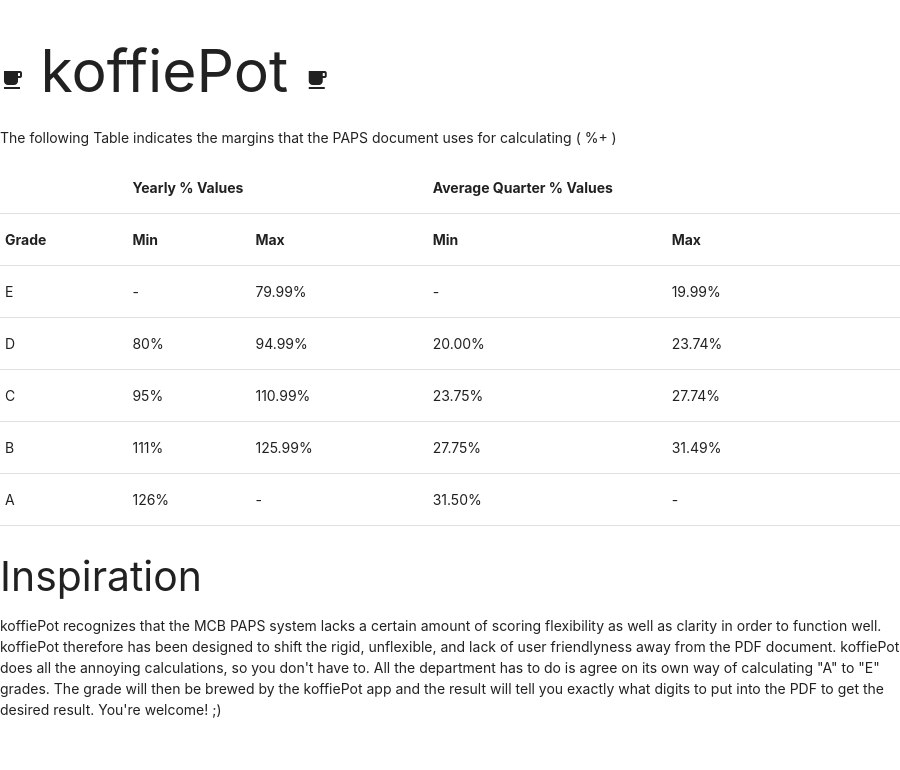
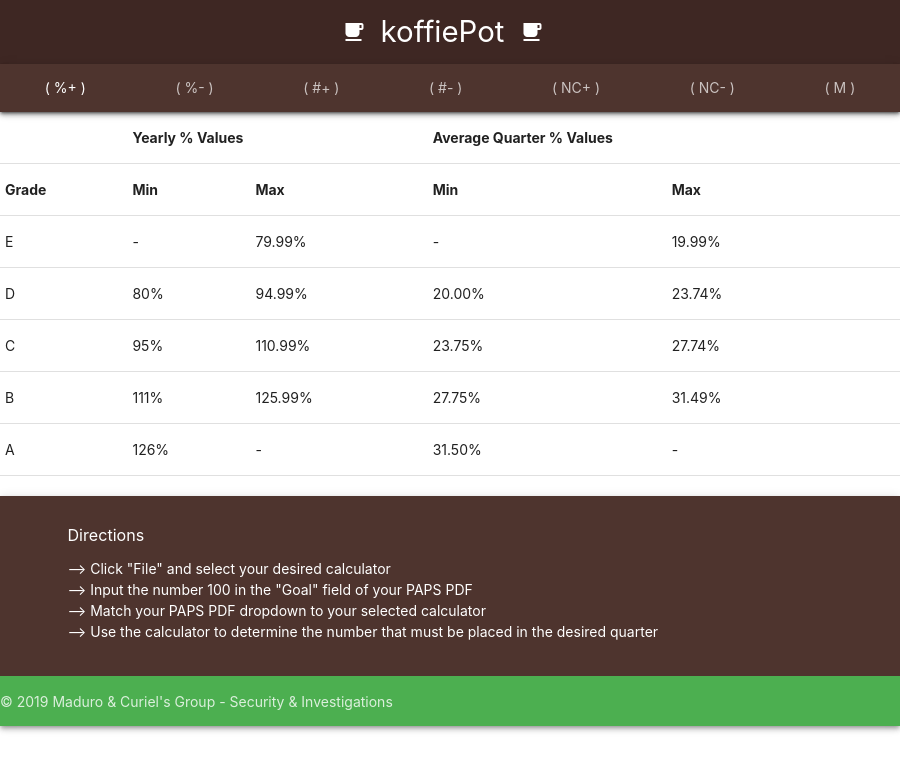
Before and after one commit to Guenton/koffiepot, an Electron app: page views/koffiePot.html in a window 900 px wide. Drawn offline with nearby package versions, Linux system fonts and the light colour scheme.

Commit message:
coffee theemed the application and added coffee pot icon

```diff
--- a/js/percentPlusBrewer.js
+++ b/js/percentPlusBrewer.js
@@ -72,7 +72,7 @@
 // Refresh data in result circle
 const circlePopulator = () => {
   docCircle.innerHTML = "";
-  docCircle.innerHTML = calculatedGrade;
+  docCircle.innerHTML = calculatedGrade.toFixed(2);
 }
 // Quarter change handler
 const displayAdjust = () => {
--- a/views/koffiePot.html
+++ b/views/koffiePot.html
@@ -6,9 +6,29 @@
   <link rel="stylesheet" href="../node_modules/materialize-css/dist/css/materialize.min.css">
 </head>
 <body>
-  <h1><i class="material-icons">local_cafe</i> koffiePot <i class="material-icons">local_cafe</i></h1>
-  <p>The following Table indicates the margins that the PAPS document uses for calculating ( %+ )</p>
-  <table style="width:100%">
+
+  <header>
+  <nav class="nav-extended">
+    <div class="nav-wrapper brown darken-4 z-depth-2">
+      <div class="brand-logo center"><i class="material-icons left">local_cafe</i> koffiePot <i class="material-icons right">local_cafe</i></div>
+    </div>
+    <div class="nav-content brown darken-3 z-depth-2">
+      <ul class="tabs tabs-transparent">
+        <li class="tab"><a class="active" href="#percentPlus">( %+ )</a></li>
+        <li class="tab"><a href="#">( %- )</a></li>
+        <li class="tab disabled"><a href="#">( #+ )</a></li>
+        <li class="tab disabled"><a href="#">( #- )</a></li>
+        <li class="tab disabled"><a href="#">( NC+ )</a></li>
+        <li class="tab disabled"><a href="#">( NC- )</a></li>
+        <li class="tab disabled"><a href="#">( M )</a></li>
+      </ul>
+    </div>
+  </nav>
+  </header>
+
+  <main>
+  <div class="row">
+    <table class="highlight">
       <tr>
         <th></th>
         <th colspan="2">Yearly % Values</th>
@@ -49,15 +69,29 @@
         <td>31.50%</td><td>-</td>
       </tr>
     </table>
+  </div>
+  </main>
 
-  <h3>Inspiration</h3>
-  <p>
-    koffiePot recognizes that the MCB PAPS system lacks a certain amount of scoring flexibility as well as clarity in order to function well.
-    koffiePot therefore has been designed to shift the rigid, unflexible, and lack of user friendlyness away from the PDF document.
-    koffiePot does all the annoying calculations, so you don't have to. All the department has to do is agree on its own way of calculating "A" to "E" grades.
-    The grade will then be brewed by the koffiePot app and the result will tell you exactly what digits to put into the PDF to get the desired result.
-    You're welcome! ;)
-  </p>
+  <footer class="page-footer brown darken-3 z-depth-2">
+    <div class="container">
+      <div class="row">
+        <h6>Directions</h6>
+        <ul>
+          <li>--> Click "File" and select your desired calculator</li>
+          <li>--> Input the number 100 in the "Goal" field of your PAPS PDF</li>
+          <li>--> Match your PAPS PDF dropdown to your selected calculator</li>
+          <li>--> Use the calculator to determine the number that must be placed in the desired quarter</li>
+        </ul>
+      </div>
+    </div>
+    <div class="footer-copyright green">
+      © 2019 Maduro & Curiel's Group - Security & Investigations
+    </div>
+  </footer>
+
+
+
+
   <script src="../node_modules/materialize-css/dist/js/materialize.min.js"></script>
   <script src="../js/koffiePot.js"></script>
 </body>
```
Also changed, not shown: core.js (+13 -0 lines), views/percentPlus.html (+6 -3 lines), icons/pot.png (added). Lines whose indentation alone changed are shown as unchanged.
